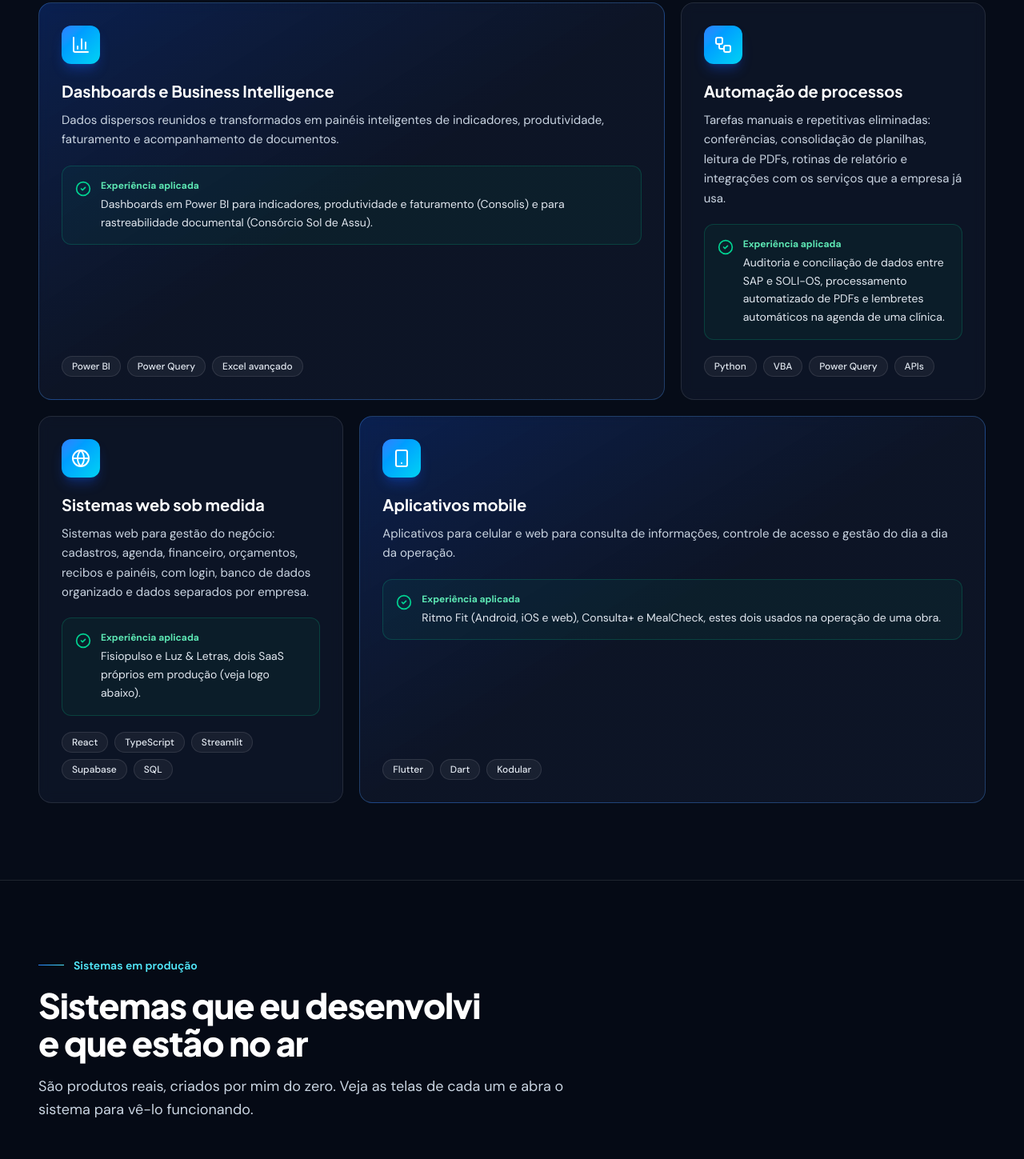
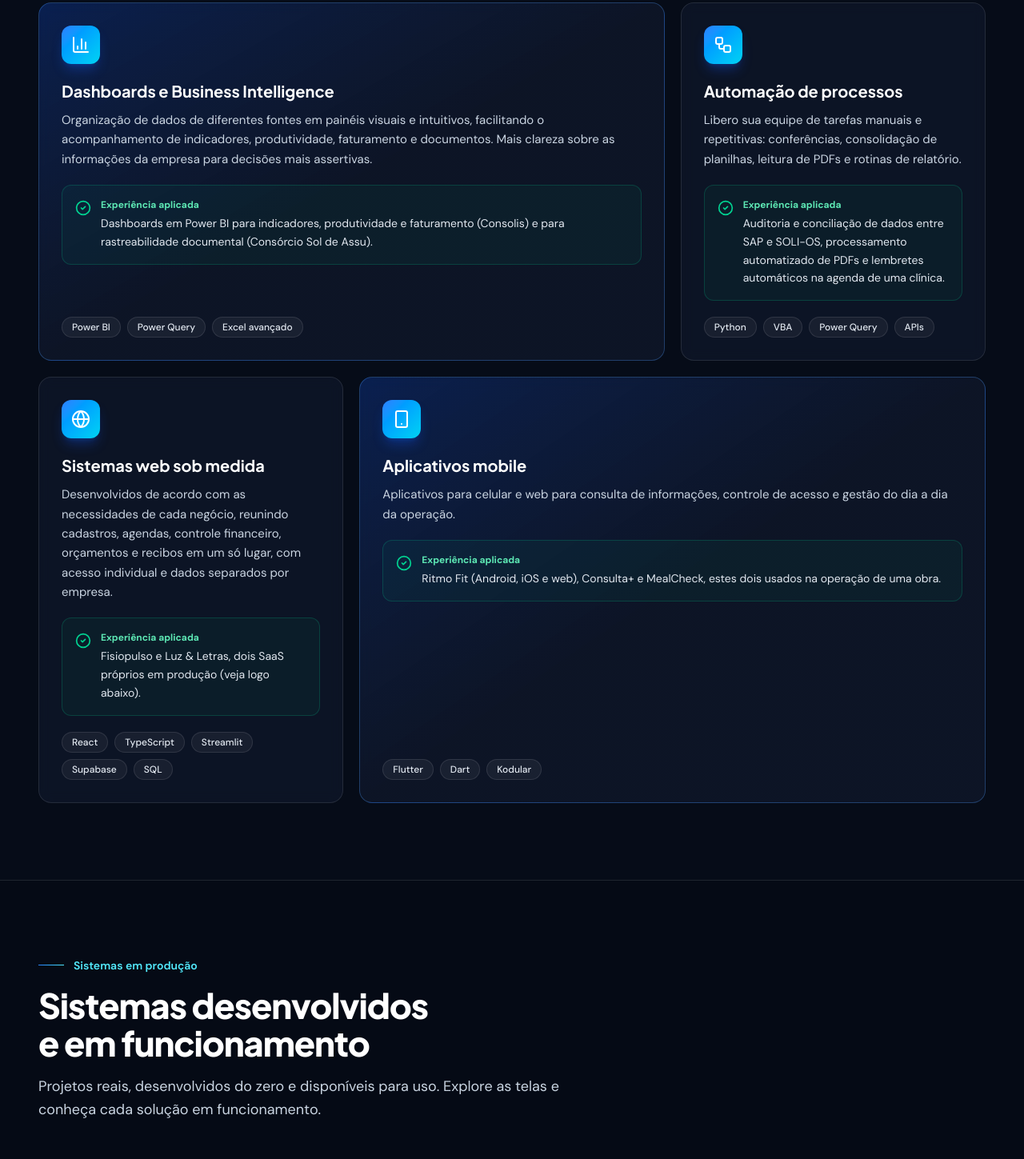
Before and after one commit to ValdemirnN/Sistema-Portfolio, a React (Vite) app: page / in a window 1280 px wide. Shown: the part 2200-3649 px from the top of the page at 80% size. Built offline with nearby package versions, Linux system fonts and the light colour scheme.

Commit message:
Add files via upload

```diff
--- a/src/data/profile.ts
+++ b/src/data/profile.ts
@@ -90,7 +90,7 @@ export const SERVICES: Service[] = [
   {
     title: 'Dashboards e Business Intelligence',
     description:
-      'Dados dispersos reunidos e transformados em painéis inteligentes de indicadores, produtividade, faturamento e acompanhamento de documentos.',
+      'Organização de dados de diferentes fontes em painéis visuais e intuitivos, facilitando o acompanhamento de indicadores, produtividade, faturamento e documentos. Mais clareza sobre as informações da empresa para decisões mais assertivas.',
     example:
       'Dashboards em Power BI para indicadores, produtividade e faturamento (Consolis) e para rastreabilidade documental (Consórcio Sol de Assu).',
     tags: ['Power BI', 'Power Query', 'Excel avançado'],
@@ -98,7 +98,7 @@ export const SERVICES: Service[] = [
   {
     title: 'Automação de processos',
     description:
-      'Tarefas manuais e repetitivas eliminadas: conferências, consolidação de planilhas, leitura de PDFs, rotinas de relatório e integrações com os serviços que a empresa já usa.',
+      'Libero sua equipe de tarefas manuais e repetitivas: conferências, consolidação de planilhas, leitura de PDFs e rotinas de relatório.',
     example:
       'Auditoria e conciliação de dados entre SAP e SOLI-OS, processamento automatizado de PDFs e lembretes automáticos na agenda de uma clínica.',
     tags: ['Python', 'VBA', 'Power Query', 'APIs'],
@@ -106,7 +106,7 @@ export const SERVICES: Service[] = [
   {
     title: 'Sistemas web sob medida',
     description:
-      'Sistemas web para gestão do negócio: cadastros, agenda, financeiro, orçamentos, recibos e painéis, com login, banco de dados organizado e dados separados por empresa.',
+      'Desenvolvidos de acordo com as necessidades de cada negócio, reunindo cadastros, agendas, controle financeiro, orçamentos e recibos em um só lugar, com acesso individual e dados separados por empresa.',
     example: 'Fisiopulso e Luz & Letras, dois SaaS próprios em produção (veja logo abaixo).',
     tags: ['React', 'TypeScript', 'Streamlit', 'Supabase', 'SQL'],
   },
@@ -132,8 +132,8 @@ export interface SystemProject {
 }
 
 export const SYSTEMS_INTRO = {
-  title: 'Sistemas que eu desenvolvi e que estão no ar',
-  text: 'São produtos reais, criados por mim do zero. Veja as telas de cada um e abra o sistema para vê-lo funcionando.',
+  title: 'Sistemas desenvolvidos e em funcionamento',
+  text: 'Projetos reais, desenvolvidos do zero e disponíveis para uso. Explore as telas e conheça cada solução em funcionamento.',
 };
 
 export const SYSTEMS: SystemProject[] = [
```
